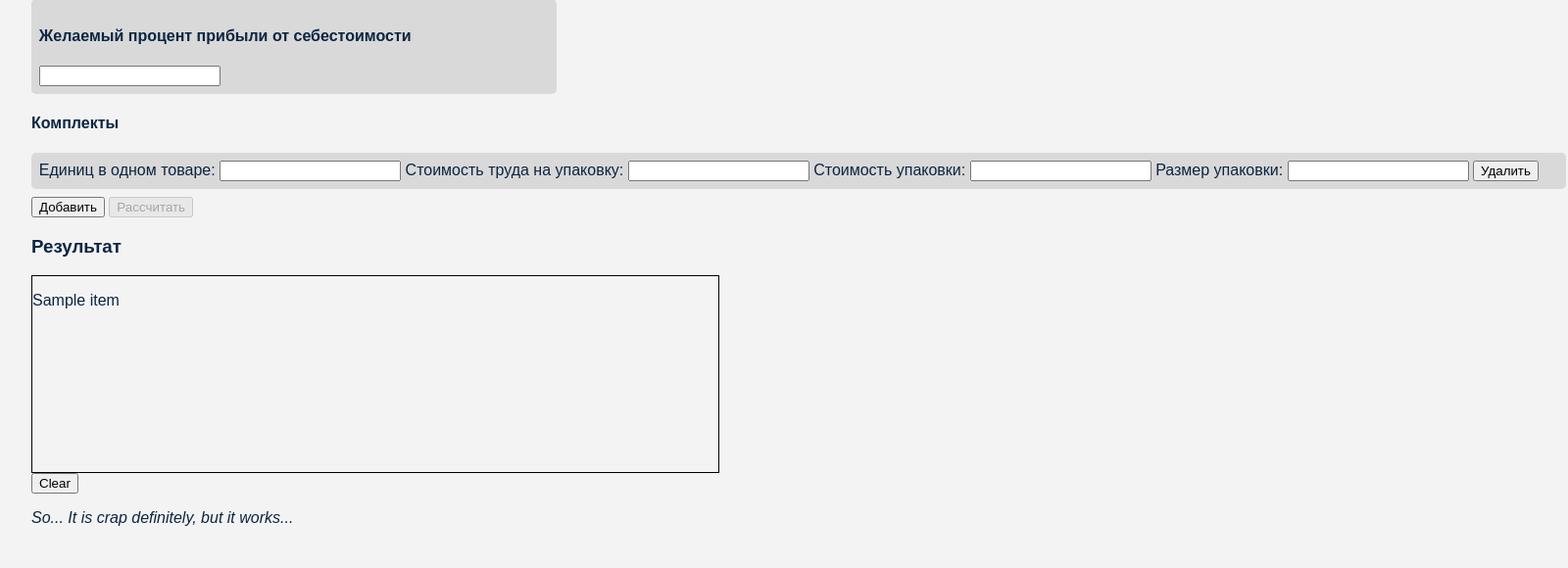
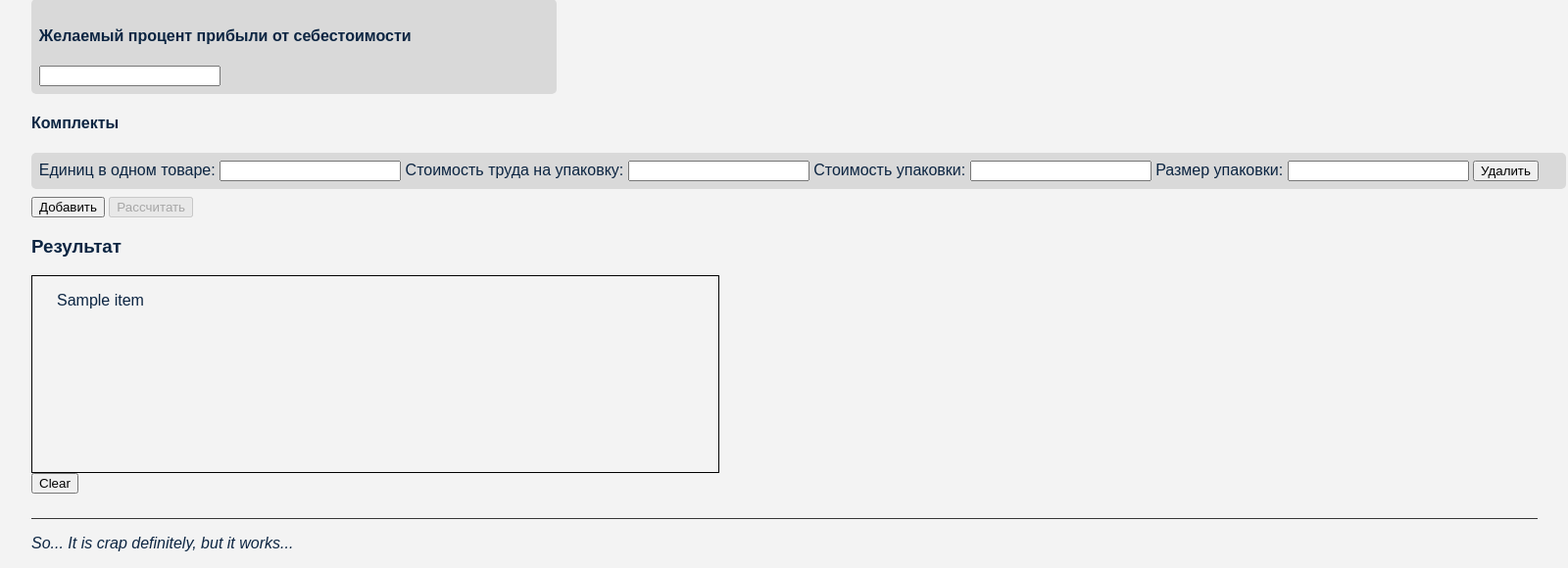
Before and after one commit to romz987/calculon, a Flask app: template calculon_app/templates/index.html in a window 1600 px wide. Shown: the part 875-1455 px from the top of the page at 98% size. Before the commit the page ends 1412 px from the top, so only its background shows below. Run offline with Flask 3, Linux system fonts and the light colour scheme; the template is opened without the code that fills it: most values are stand-ins (such as "Sample title", 1, 10 or a date in 2020).

Commit message:
add style.css from develop branch

```diff
--- a/calculon_app/static/styles/style.css
+++ b/calculon_app/static/styles/style.css
@@ -38,6 +38,38 @@ nav a.actmenu:hover {
 	transition: 0.20s linear;
 }
 
+div.result {
+  border: 1px solid black;
+  width: 700px;
+  height: 200px;
+}
+
+div.input_fields {
+  background-color: #D9D9D9;
+  margin: 1% 0 0 0;
+  padding: 0.5%;
+  border-radius: 5px;
+  width: 520px;
+}
+
+div.dictionary {
+  width: 1550px;
+  margin: 0.5% 0;
+  padding: 0.5%;
+  background-color: #D9D9D9;
+  border-radius: 5px;
+}
+
+/* Скрываем элемент div class="output" */
+.output {
+  margin: 10px 0 25px 0;
+  display: none;
+}
+
+.output p {
+  padding-left: 25px;
+}
+
 
 /* КНОПКИ */
 /* Скрыть все содержимое по умолчанию, кроме первого */
@@ -68,29 +100,11 @@ nav a.actmenu:hover {
   overflow: hidden;
 }
 
-/* Скрываем элемент div class="output" */
-.output {
-  display: none;
+
+/* Подвальчик */
+footer::before {
+  content: "";
+  display: block;
+  width: 98%;
+  border-top: 1.32px solid #363636;
 }
-
-div.result {
-  border: 1px solid black;
-  width: 700px;
-  height: 200px;
-}
-
-div.input_fields {
-  background-color: #D9D9D9;
-  margin: 1% 0 0 0;
-  padding: 0.5%;
-  border-radius: 5px;
-  width: 520px;
-}
-
-div.dictionary {
-  width: 1550px;
-  margin: 0.5% 0;
-  padding: 0.5%;
-  background-color: #D9D9D9;
-  border-radius: 5px;
-}
```
